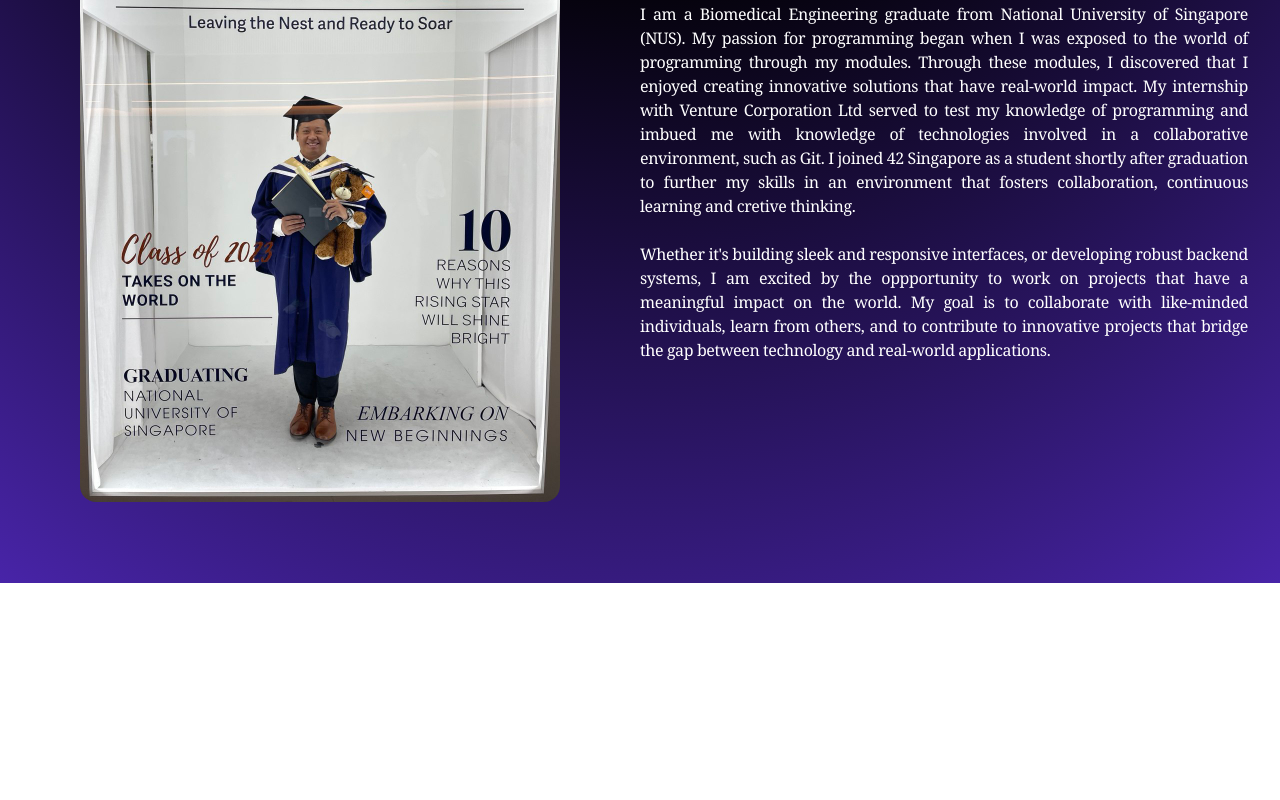
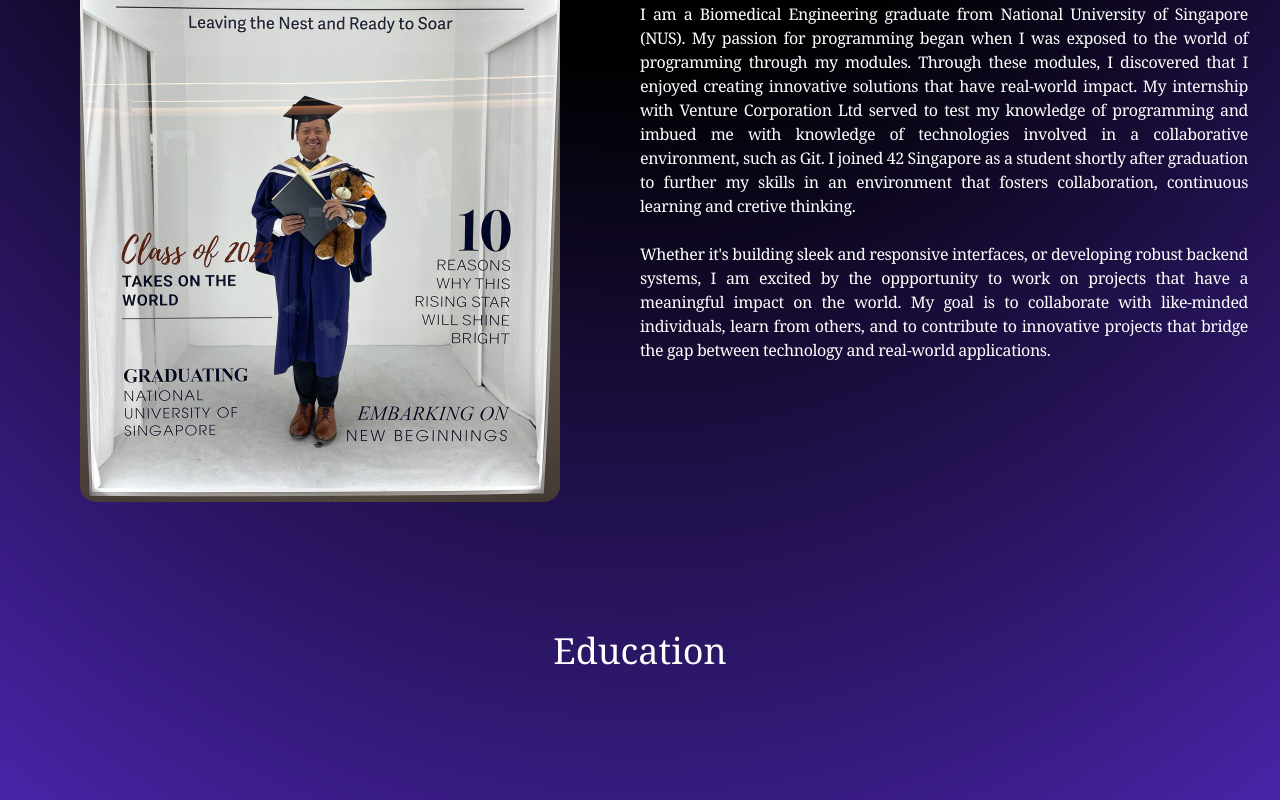
Before and after one commit to gka1m/km-portfolio, a Next.js app: page / in a window 1280 px wide. Shown: the part 1053-1853 px from the top of the page. Before the commit the page ends 1636 px from the top, so only its background shows below. Built offline with nearby package versions, Linux system fonts and the light colour scheme.

Commit message:
update timeline component

```diff
--- a/app/components/Timeline.tsx
+++ b/app/components/Timeline.tsx
@@ -1,13 +1,22 @@
 import React from "react";
 import { timelineData } from "../data";
-import {
-  VerticalTimeline,
-  VerticalTimelineElement,
-} from "react-vertical-timeline-component";
 
 const Timeline = () => {
   return (
-    <VerticalTimeline>{timelineData.map((element) => {})}</VerticalTimeline>
+    <div className="border-b border-neutral-900 border-transparent pb-4 px-4 lg:mb-35">
+      <h2 className="my-20 text-white text-center text-4xl">Education</h2>
+      {/* <VerticalTimeline>
+        {timelineData.map((element) => {
+          return (
+            <VerticalTimelineElement key={element.id} date={element.date}>
+              <h3 className="font-bold text-2xl">{element.title}</h3>
+              <h4 className="font-italic text-xl">{element.location}</h4>
+              <p>{element.description}</p>
+            </VerticalTimelineElement>
+          );
+        })}
+      </VerticalTimeline> */}
+    </div>
   );
 };
 
--- a/app/page.tsx
+++ b/app/page.tsx
@@ -2,11 +2,8 @@ import React from "react";
 import Navbar from "./components/Navbar";
 import Hero from "./components/Hero";
 import About from "./components/About";
+import Timeline from "./components/Timeline";
 import "./globals.css";
-import {
-  VerticalTimeline,
-  VerticalTimelineElement,
-} from "react-vertical-timeline-component";
 
 const Homepage = () => {
   return (
@@ -14,6 +11,7 @@ const Homepage = () => {
       <Navbar />
       <Hero />
       <About />
+      <Timeline />
     </div>
   );
 };
--- a/package.json
+++ b/package.json
@@ -9,13 +9,13 @@
     "lint": "next lint"
   },
   "dependencies": {
+    "@babel/preset-env": "^7.26.0",
     "@heroicons/react": "^2.2.0",
     "@material-tailwind/react": "^2.1.10",
     "next": "15.1.4",
     "react": "^19.0.0",
     "react-dom": "^19.0.0",
-    "react-icons": "^5.4.0",
-    "react-vertical-timeline-component": "^3.5.3"
+    "react-icons": "^5.4.0"
   },
   "devDependencies": {
     "@eslint/eslintrc": "^3",
```
Also changed, not shown: 1 other file (tests, documents, lock files or other folders).
